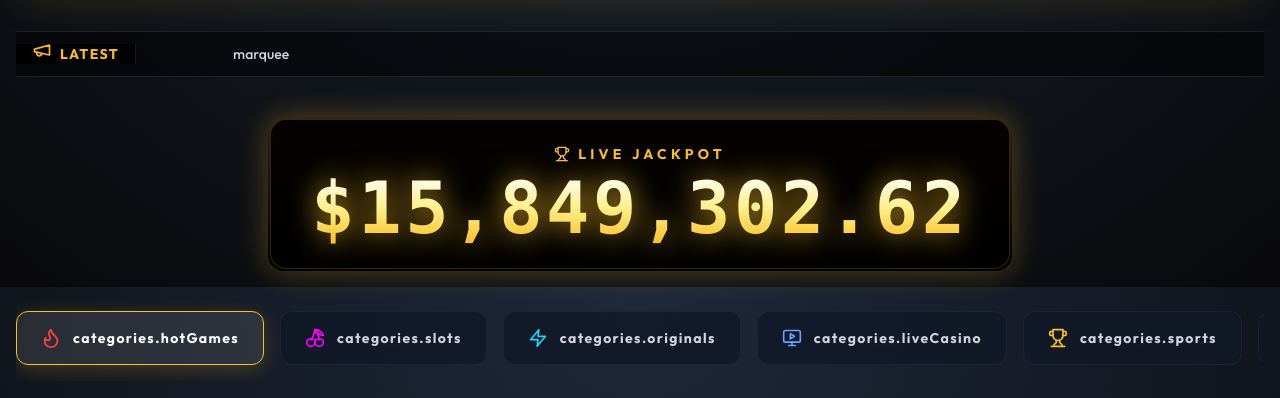
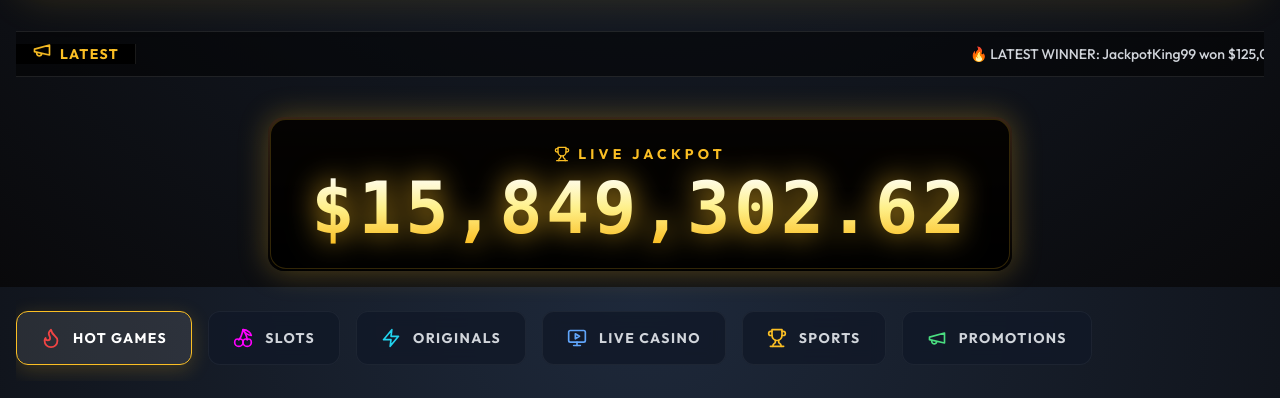
Before and after one commit to krisjohn1/game, a React (Vite) app: page / in a window 1280 px wide. Shown: the part 513-911 px from the top of the page. Built offline with nearby package versions, Linux system fonts and the light colour scheme; no server answers.

Commit message:
fix: translation key paths in Lobby.jsx for categories, marquee, and live wins

```diff
--- a/src/pages/Lobby.jsx
+++ b/src/pages/Lobby.jsx
@@ -146,12 +146,12 @@ export default function Lobby() {
   ];
 
   const categories = [
-    { id: 'hotGames', name: t('categories.hotGames'), icon: <Flame className="w-5 h-5 text-red-500" /> },
-    { id: 'slots', name: t('categories.slots'), icon: <Cherry className="w-5 h-5 text-neon-pink" /> },
-    { id: 'originals', name: t('categories.originals'), icon: <Zap className="w-5 h-5 text-cyan-400" /> },
-    { id: 'liveCasino', name: t('categories.liveCasino'), icon: <MonitorPlay className="w-5 h-5 text-blue-400" /> },
-    { id: 'sports', name: t('categories.sports'), icon: <Trophy className="w-5 h-5 text-casino-gold" /> },
-    { id: 'promotions', name: t('categories.promotions'), icon: <Megaphone className="w-5 h-5 text-green-400" /> }
+    { id: 'hotGames', name: t('lobby.categories.hotGames'), icon: <Flame className="w-5 h-5 text-red-500" /> },
+    { id: 'slots', name: t('lobby.categories.slots'), icon: <Cherry className="w-5 h-5 text-neon-pink" /> },
+    { id: 'originals', name: t('lobby.categories.originals'), icon: <Zap className="w-5 h-5 text-cyan-400" /> },
+    { id: 'liveCasino', name: t('lobby.categories.liveCasino'), icon: <MonitorPlay className="w-5 h-5 text-blue-400" /> },
+    { id: 'sports', name: t('lobby.categories.sports'), icon: <Trophy className="w-5 h-5 text-casino-gold" /> },
+    { id: 'promotions', name: t('lobby.categories.promotions'), icon: <Megaphone className="w-5 h-5 text-green-400" /> }
   ];
 
   const displayedGames = games.filter(game => {
@@ -170,9 +170,9 @@ export default function Lobby() {
           </div>
           <div>
             <div className="text-sm text-gray-300">
-              <span className="font-bold text-white">{liveWin.name}</span> {t('justWon')} <span className="font-bold text-neon-green">${liveWin.amount}</span>
+              <span className="font-bold text-white">{liveWin.name}</span> {t('lobby.justWon')} <span className="font-bold text-neon-green">${liveWin.amount}</span>
             </div>
-            <div className="text-xs text-gray-500 font-bold">{t('on')} {liveWin.game}</div>
+            <div className="text-xs text-gray-500 font-bold">{t('lobby.on')} {liveWin.game}</div>
           </div>
         </div>
       )}
@@ -222,7 +222,7 @@ export default function Lobby() {
         </div>
         <div className="flex-1 overflow-hidden relative flex">
           <div className="animate-marquee whitespace-nowrap flex items-center text-xs md:text-sm font-medium text-gray-300">
-            <span className="mx-4 md:mx-8">{t('marquee')}</span>
+            <span className="mx-4 md:mx-8">{t('lobby.marquee')}</span>
           </div>
         </div>
       </div>
@@ -320,8 +320,8 @@ export default function Lobby() {
       ) : (
         <div className="w-full flex flex-col items-center justify-center py-20 bg-white/5 rounded-2xl border border-white/10 mb-20">
           <MonitorPlay className="w-16 h-16 text-gray-600 mb-4" />
-          <h3 className="text-2xl font-black text-white mb-2">{t('comingSoon')}</h3>
-          <p className="text-gray-400 max-w-md text-center">{t('comingSoonDesc')}</p>
+          <h3 className="text-2xl font-black text-white mb-2">{t('lobby.comingSoon')}</h3>
+          <p className="text-gray-400 max-w-md text-center">{t('lobby.comingSoonDesc')}</p>
         </div>
       )}
 
```
